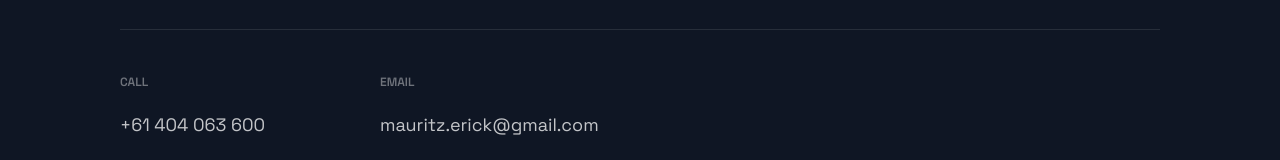
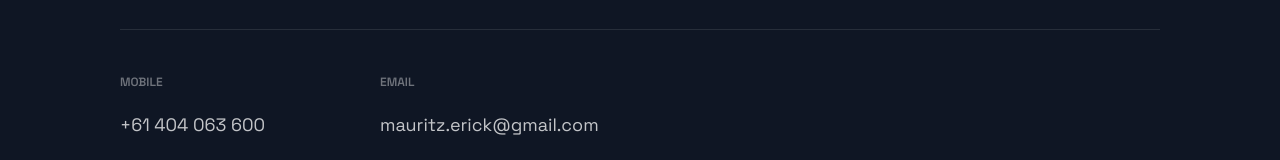
Before and after one commit to mauritzerick/portfolio, a Next.js app: page / in a window 1280 px wide. Shown: the part 3791-3951 px from the top of the page. Built offline with nearby package versions, Linux system fonts and the light colour scheme.

Commit message:
changed mobile

```diff
--- a/src/components/Footer/Footer.js
+++ b/src/components/Footer/Footer.js
@@ -11,7 +11,7 @@ const Footer = () => {
       <SectionTitle main>Let's connect!</SectionTitle>
       <LinkList>
         <LinkColumn>
-          <LinkTitle>Call</LinkTitle>
+          <LinkTitle>Mobile</LinkTitle>
           <LinkItem href="tel:+61404063600">+61 404 063 600</LinkItem>
         </LinkColumn>
         <LinkColumn>
```
